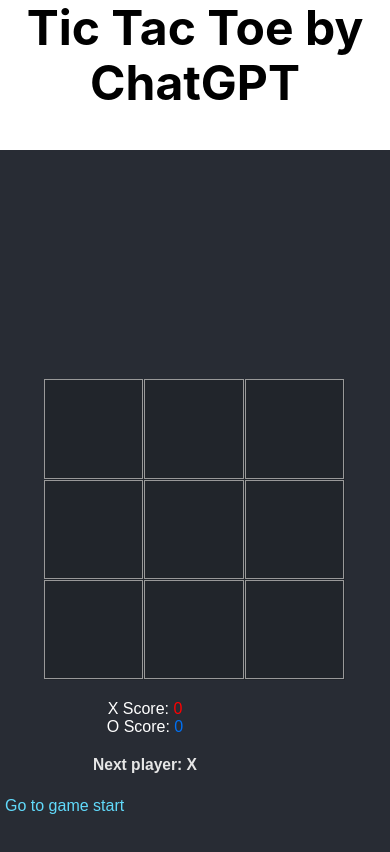
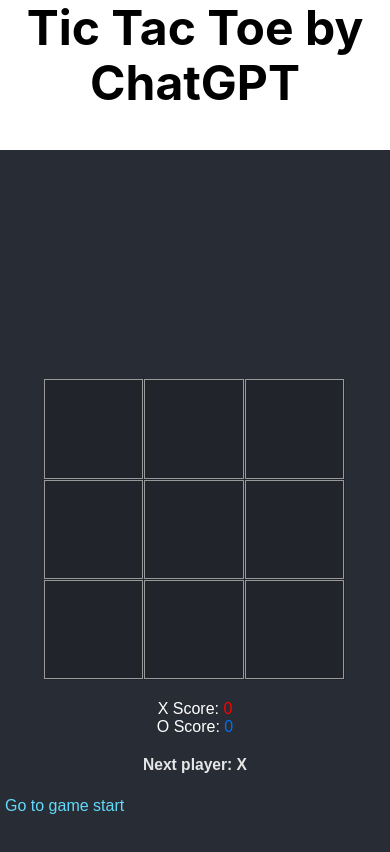
Before and after one commit to robertvdboorn/tic-tac-pt, a Next.js app: page / in a window 390 px wide. Shown: the top 852 px of the page. Built offline with nearby package versions, Linux system fonts and the light colour scheme.

Commit message:
Changed width to 100% for info text.

```diff
--- a/styles/game.module.css
+++ b/styles/game.module.css
@@ -176,6 +176,7 @@
 
 	.game-content {
 		flex-direction: column;
+        align-items: start;
 	}
 
 	.game-board {
@@ -195,7 +196,7 @@
 		flex-direction: column;
 		align-items: center;
 		margin-top: 20px;
-		width: 200px;
+		width: 100%;
 		max-width: 90vw;
 	}
 
```
